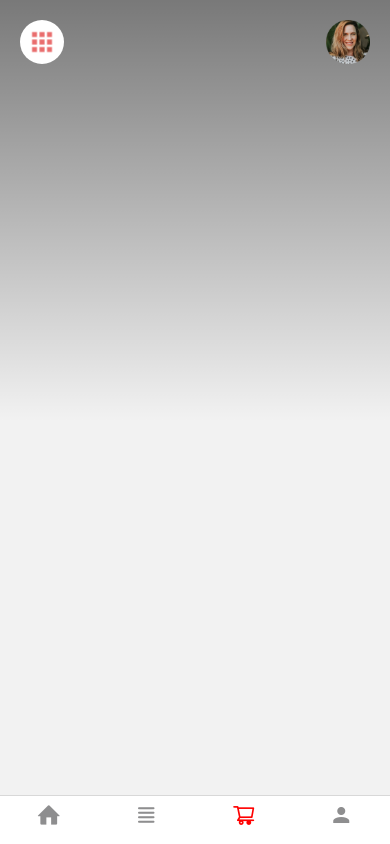
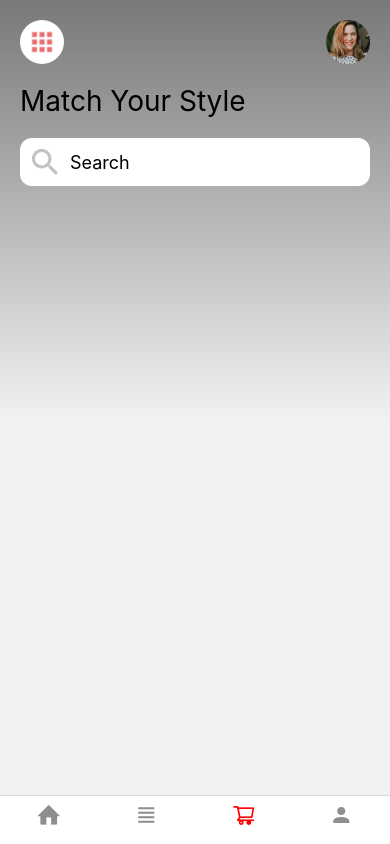
Before and after one commit to tee2490/Test-Demo-App, a React Native app: screen /CART in a window 390 px wide. Built offline with nearby package versions, Linux system fonts and the light colour scheme.

Commit message:
Search Input Field along with search Image

```diff
--- a/src/screen/HomeScreen.jsx
+++ b/src/screen/HomeScreen.jsx
@@ -1,4 +1,12 @@
-import { Platform, StyleSheet, View } from "react-native";
+import {
+  Platform,
+  StyleSheet,
+  View,
+  Text,
+  Image,
+  TextInput,
+} from "react-native";
+
 import React from "react";
 import { LinearGradient } from "expo-linear-gradient";
 import { Dimensions } from 'react-native';
@@ -10,7 +18,7 @@ const screenH  = Dimensions.get('screen').height; // ความสูงเต
 
 const HomeScreen = () => {
   return (
-    <SafeAreaView>
+    <SafeAreaView style={{flex:1}}>
     <View style={styles.container}>
       <LinearGradient
         // Background Linear Gradient
@@ -18,6 +26,15 @@ const HomeScreen = () => {
         style={styles.background}
       />
       <Header />
+      <Text style={styles.headingText}>Match Your Style</Text>
+      <View style={styles.inputContainer}>
+        <Image
+          source={require("../assets/search.png")}
+          style={styles.searchIcon}
+        />
+        <TextInput placeholder="Search" style={styles.textInput} />
+      </View>
+
     </View>
     </SafeAreaView>
   );
@@ -27,7 +44,7 @@ export default HomeScreen;
 
 const styles = StyleSheet.create({
   container: {
-    flex: 1,
+  //  flex: 1,
   // backgroundColor: "white",
    padding: 20,
   },
@@ -48,4 +65,26 @@ const styles = StyleSheet.create({
     fontSize: 15,
     color: "#fff",
   },
+    headingText: {
+    fontSize: 28,
+    color: "#000000",
+    marginVertical: 20,
+  },
+  inputContainer: {
+    width: "100%",
+    backgroundColor: "#FFFFFF",
+    height: 48,
+    borderRadius: 12,
+    alignItems: "center",
+    flexDirection: "row",
+  },
+  searchIcon: {
+    height: 26,
+    width: 26,
+    marginHorizontal: 12,
+  },
+  textInput: {
+    fontSize: 18,
+  },
+
 });
```
